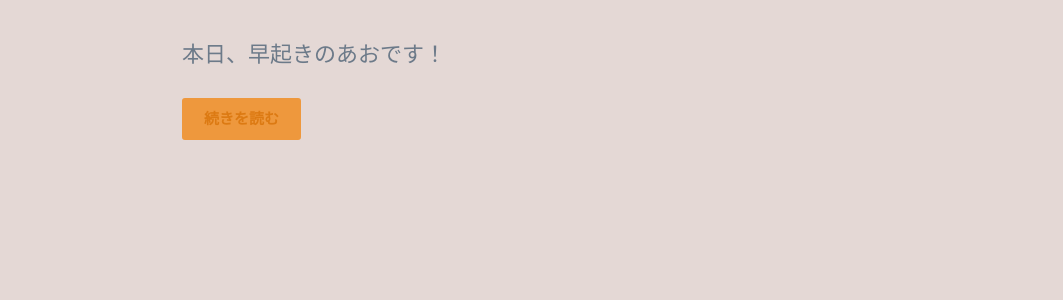
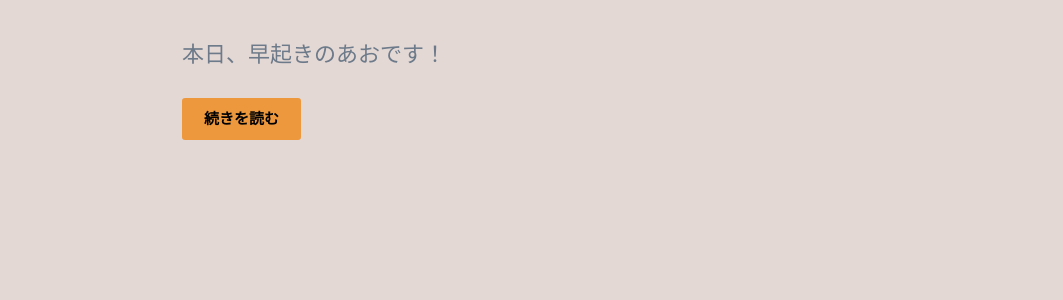
Before and after one commit to yutarochan/yurumina, a Jekyll site: the page built from index.html, in a window 1280 px wide. Shown: the part 1203-1503 px from the top of the page, without its empty margins (108-1171 px from the left). Built offline with Jekyll 4.4.1, drawn with Linux system fonts in a browser that asks for light colours; nearby versions of some CDN libraries; some web fonts are replaced; the list of posts is cut into pages by our own code.

```diff
--- a/_sass/_basic.scss
+++ b/_sass/_basic.scss
@@ -215,7 +215,7 @@
 	border: 2px solid $accent-color;
 	border-radius: 3px;
 	background: $accent-color;
-	color: #dc7a13;
+	color: #010203;
 	font-weight: $button-weight;
 	letter-spacing: $button-spacing;
 	cursor: pointer;
```
